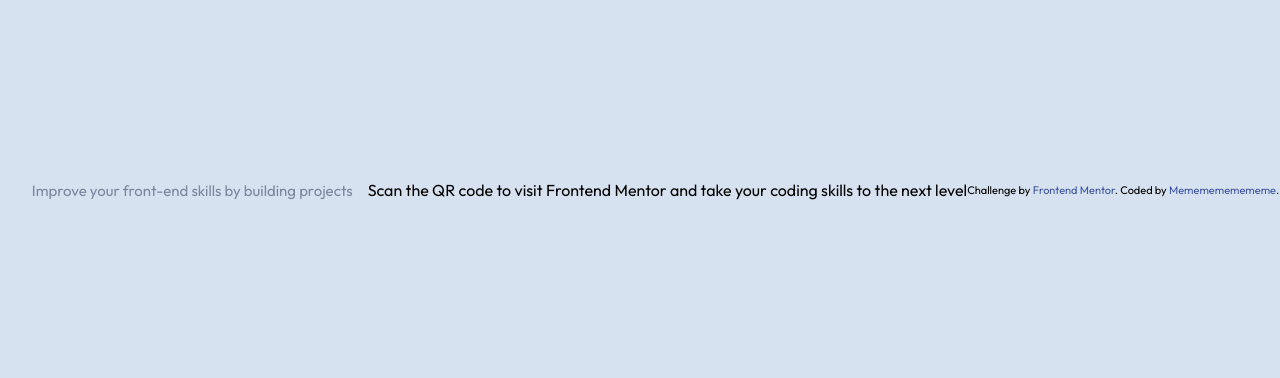
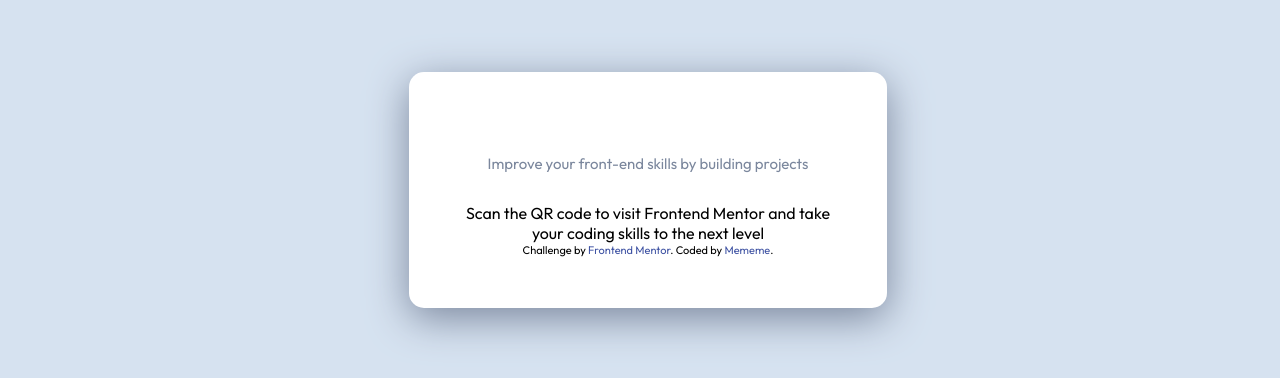
Before and after one commit to jscanlon95/QRCODE, a plain HTML site: page index.html in a window 1280 px wide. Shown: the part 218-596 px from the top of the page. Drawn offline with Linux system fonts and the light colour scheme.

Commit message:
back to card

```diff
--- a/css/styles.css
+++ b/css/styles.css
@@ -11,7 +11,7 @@ body {
 }
 
 .card {
-  background-color: rgb(250, 235, 235);
+  background-color: white;
   border-radius: 15px;
   box-shadow: 0 10px 40px hsl(220, 15%, 55%);
   padding: 4%;
--- a/index.html
+++ b/index.html
@@ -17,15 +17,15 @@
   </style>
 </head>
 <body>
-
+  <section class="card">
   <p class="main">Improve your front-end skills by building projects</p>
 
   Scan the QR code to visit Frontend Mentor and take your coding skills to the next level
 
   <div class="attribution">
     Challenge by <a href="https://www.frontendmentor.io?ref=challenge" target="_blank">Frontend Mentor</a>.
-    Coded by <a href="#">Mememememememe</a>.
+    Coded by <a href="#">Mememe</a>.
   </div>
-
+</section>
 </body>
 </html>
```
